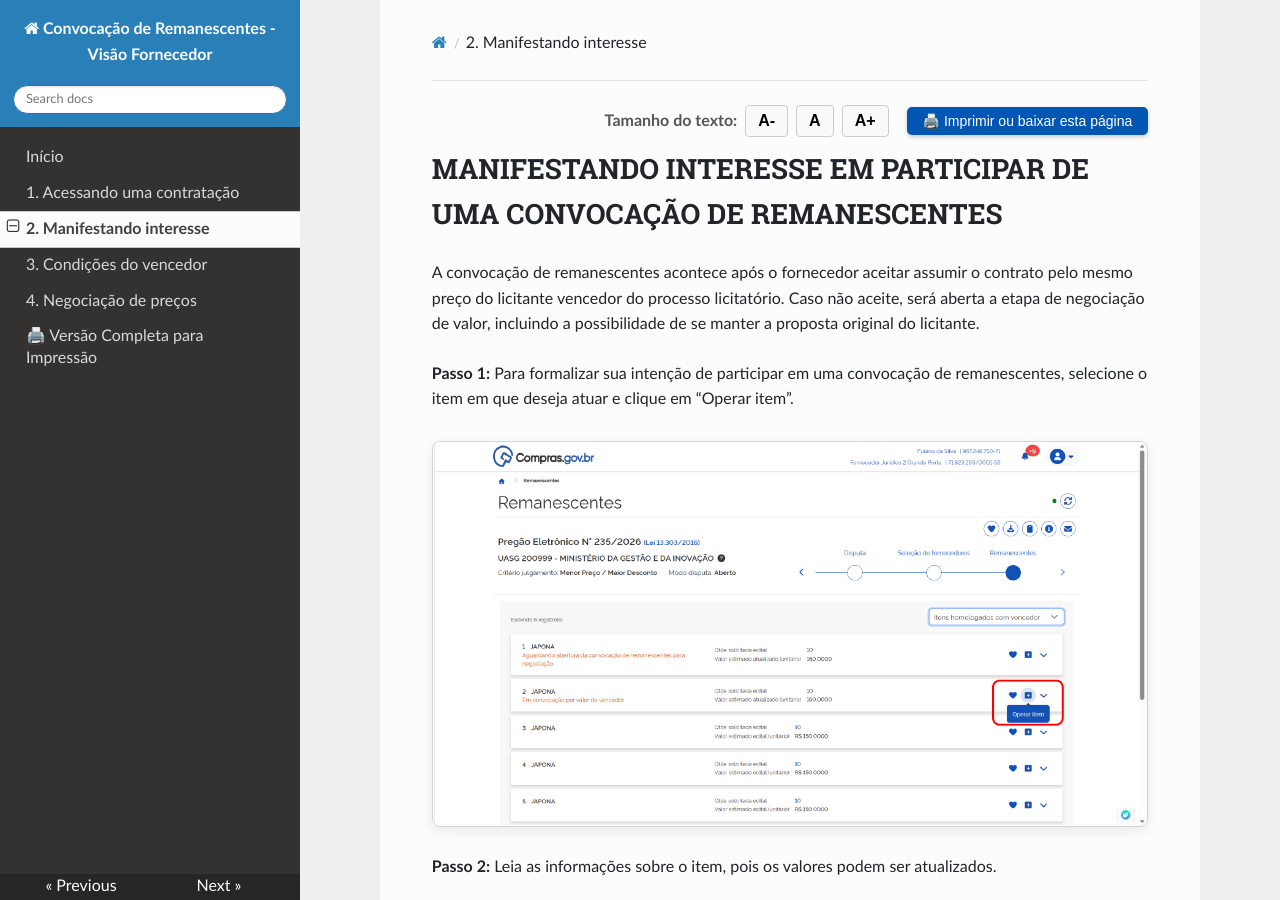
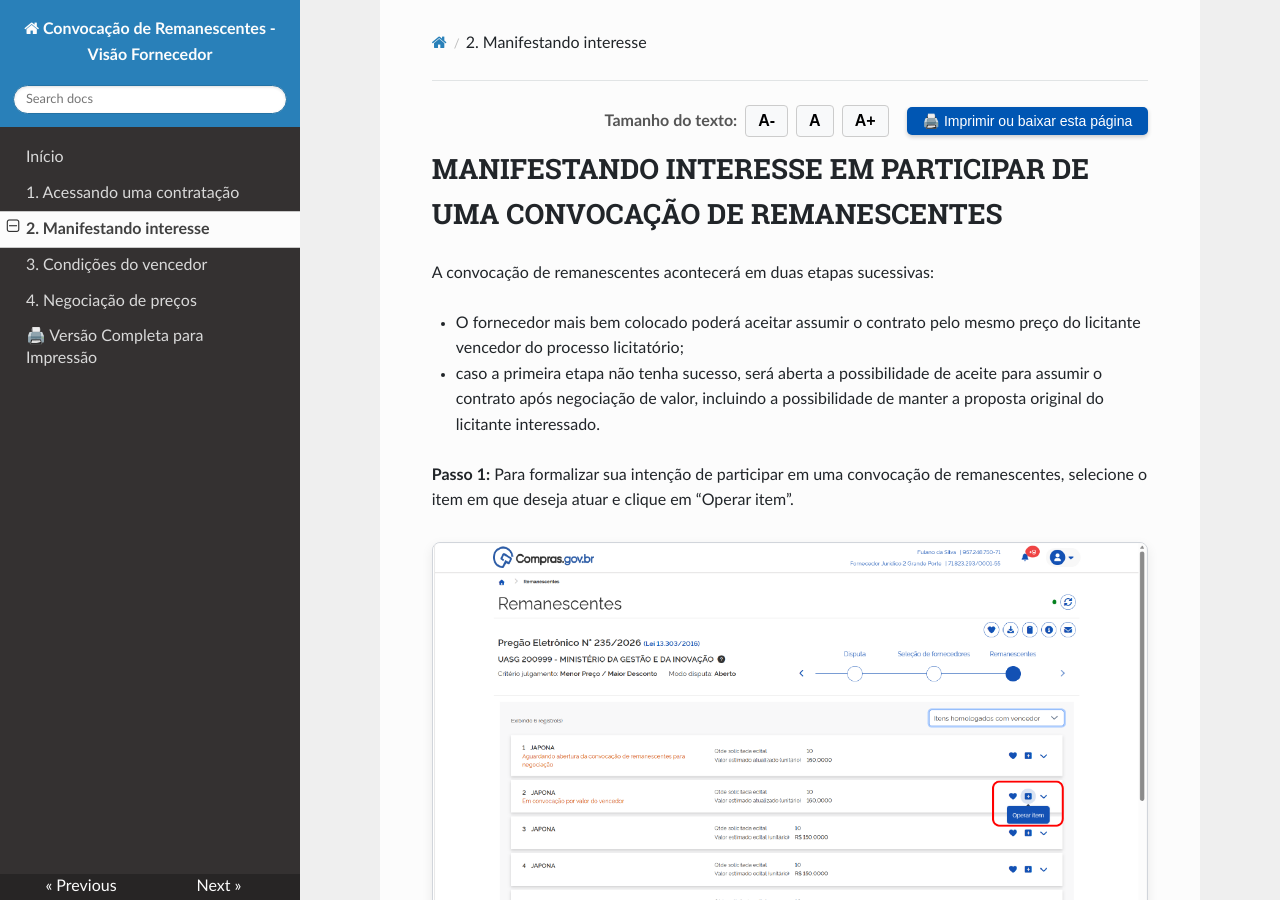
Before and after one commit to emilix10-bit/convocacao-de-remanescentes-fornecedor, an MkDocs documentation site: the page built from docs/02-manifestando-interesse.md, in a window 1280 px wide and 900 px high. Built offline with MkDocs 1.6.1, drawn with Linux system fonts in a browser that asks for light colours; nearby versions of some CDN libraries.

Commit message:
Update convocação de remanescentes process description
Clarified the process for convocação de remanescentes, detailing the two successive stages and conditions for acceptance.

```diff
--- a/docs/02-manifestando-interesse.md
+++ b/docs/02-manifestando-interesse.md
@@ -11,7 +11,10 @@
 
 # MANIFESTANDO INTERESSE EM PARTICIPAR DE UMA CONVOCAÇÃO DE REMANESCENTES
 
-A convocação de remanescentes acontece após o fornecedor aceitar assumir o contrato pelo mesmo preço do licitante vencedor do processo licitatório. Caso não aceite, será aberta a etapa de negociação de valor, incluindo a possibilidade de se manter a proposta original do licitante.
+A convocação de remanescentes acontecerá em duas etapas sucessivas:
+
+* O fornecedor mais bem colocado poderá aceitar assumir o contrato pelo mesmo preço do licitante vencedor do processo licitatório;
+* caso a primeira etapa não tenha sucesso, será aberta a possibilidade de aceite para assumir o contrato após negociação de valor, incluindo a possibilidade de manter a proposta original do licitante interessado.
 
 **Passo 1:** Para formalizar sua intenção de participar em uma convocação de remanescentes, selecione o item em que deseja atuar e clique em “Operar item”.
 
```
